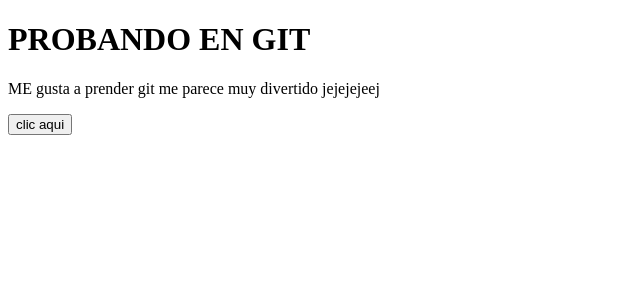
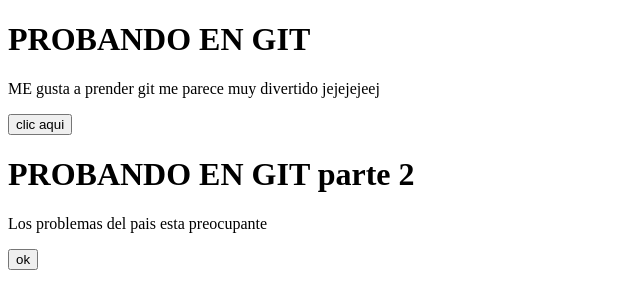
Before and after one commit to madecadi/GitFacilito, a plain HTML site: page index.html in a window 1280 px wide. Shown: the whole page, without its empty margins (0-640 px from the left). Drawn offline with Linux system fonts and the light colour scheme.

Commit message:
Se agrego parte 2 de git

```diff
--- a/index.html
+++ b/index.html
@@ -8,5 +8,8 @@
 	<p>ME gusta a prender git me parece muy divertido jejejejeej</p>
 	<button>clic aqui</button>
 
+<h1>PROBANDO EN GIT parte 2</h1>
+	<p>Los problemas del pais esta preocupante</p>
+	<button>ok</button>
 </body>
 </html>
```
